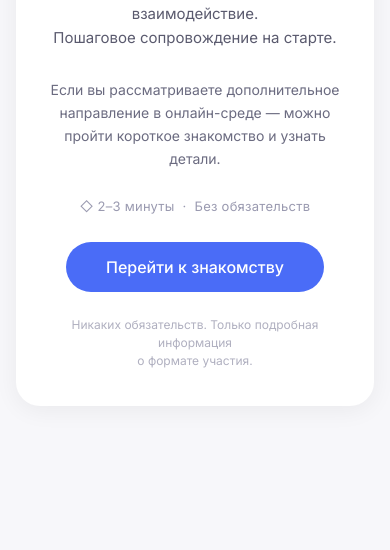
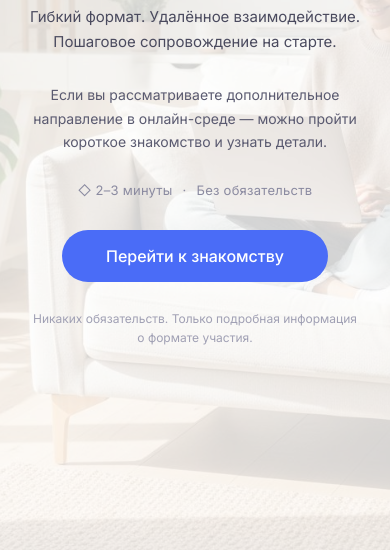
Before and after one commit to designabyzova/landingchatbot, a plain HTML site: page index.html in a window 390 px wide. Shown: the part 294-844 px from the top of the page. Drawn offline with Linux system fonts and the light colour scheme.

Commit message:
Add hero background image and update landing design
Use MainImg as full-screen hero background with light overlay.
Mobile-first layout, centered content, clean minimal style.

Co-Authored-By: Claude Opus 4.6 <noreply@anthropic.com>

```diff
--- a/index.html
+++ b/index.html
@@ -2,7 +2,7 @@
 <html lang="ru">
 <head>
   <meta charset="UTF-8">
-  <meta name="viewport" content="width=device-width, initial-scale=1.0">
+  <meta name="viewport" content="width=device-width, initial-scale=1.0, viewport-fit=cover">
   <title>Онлайн-формат участия в цифровом проекте</title>
   <meta name="description" content="Гибкий формат. Удалённое взаимодействие. Пошаговое сопровождение на старте.">
   <link rel="preconnect" href="https://fonts.googleapis.com">
@@ -22,59 +22,78 @@
 
     body {
       font-family: 'Inter', -apple-system, BlinkMacSystemFont, 'Segoe UI', sans-serif;
-      background: #f7f7fa;
       color: #1a1a2e;
+      min-height: 100dvh;
+      display: flex;
+      flex-direction: column;
+    }
+
+    .hero {
+      position: relative;
+      min-height: 100dvh;
       display: flex;
       align-items: center;
       justify-content: center;
-      min-height: 100dvh;
-      padding: 24px 16px;
+      overflow: hidden;
     }
 
-    .card {
-      background: #ffffff;
-      border-radius: 24px;
-      padding: 48px 28px 36px;
-      max-width: 400px;
+    .hero-bg {
+      position: absolute;
+      inset: 0;
+      background: url('hero.jpg') center center / cover no-repeat;
+      z-index: 0;
+    }
+
+    .hero-overlay {
+      position: absolute;
+      inset: 0;
+      background: rgba(255, 255, 255, 0.82);
+      z-index: 1;
+    }
+
+    .content {
+      position: relative;
+      z-index: 2;
+      max-width: 420px;
       width: 100%;
+      padding: 48px 24px 40px;
       text-align: center;
-      box-shadow: 0 4px 24px rgba(0, 0, 0, 0.06);
     }
 
     .title {
-      font-size: 22px;
+      font-size: 24px;
       font-weight: 600;
       line-height: 1.35;
       color: #1a1a2e;
-      margin-bottom: 20px;
+      margin-bottom: 24px;
     }
 
     .subtitle {
       font-size: 15px;
       font-weight: 400;
-      line-height: 1.6;
-      color: #5a5a6e;
+      line-height: 1.65;
+      color: #4a4a5e;
       margin-bottom: 28px;
     }
 
     .description {
       font-size: 14px;
       font-weight: 400;
-      line-height: 1.65;
-      color: #6b6b80;
+      line-height: 1.7;
+      color: #5a5a70;
       margin-bottom: 28px;
-      padding: 0 4px;
+      padding: 0 8px;
     }
 
     .meta {
       font-size: 13px;
-      color: #9a9ab0;
-      margin-bottom: 28px;
+      color: #8a8aa0;
+      margin-bottom: 32px;
       letter-spacing: 0.02em;
     }
 
     .meta span {
-      margin: 0 4px;
+      margin: 0 6px;
     }
 
     .cta-button {
@@ -84,7 +103,7 @@
       font-family: inherit;
       font-size: 16px;
       font-weight: 500;
-      padding: 15px 40px;
+      padding: 16px 44px;
       border: none;
       border-radius: 50px;
       cursor: pointer;
@@ -103,19 +122,19 @@
 
     .footer-note {
       font-size: 12px;
-      color: #b0b0c0;
-      margin-top: 24px;
-      line-height: 1.5;
+      color: #a0a0b4;
+      margin-top: 28px;
+      line-height: 1.55;
     }
 
     @media (min-width: 768px) {
-      .card {
-        padding: 56px 40px 44px;
-        max-width: 440px;
+      .content {
+        max-width: 460px;
+        padding: 56px 32px 48px;
       }
 
       .title {
-        font-size: 26px;
+        font-size: 28px;
       }
 
       .subtitle {
@@ -129,7 +148,10 @@
   </style>
 </head>
 <body>
-  <main class="card">
+  <section class="hero">
+    <div class="hero-bg"></div>
+    <div class="hero-overlay"></div>
+    <main class="content">
       <h1 class="title">Онлайн-формат участия<br>в цифровом проекте</h1>
 
       <p class="subtitle">
@@ -141,11 +163,12 @@
         Если вы рассматриваете дополнительное направление в&nbsp;онлайн-среде&nbsp;— можно пройти короткое знакомство и&nbsp;узнать детали.
       </p>
 
-    <p class="meta">◇ 2–3 минуты <span>·</span> Без обязательств</p>
+      <p class="meta">&#9671; 2–3 минуты <span>&middot;</span> Без обязательств</p>
 
       <a href="https://t.me/ScreenToIncomeBot" class="cta-button">Перейти к знакомству</a>
 
       <p class="footer-note">Никаких обязательств. Только подробная информация<br>о формате участия.</p>
     </main>
+  </section>
 </body>
 </html>
```
Also changed, not shown: hero.jpg (added). Lines whose indentation alone changed are shown as unchanged.
